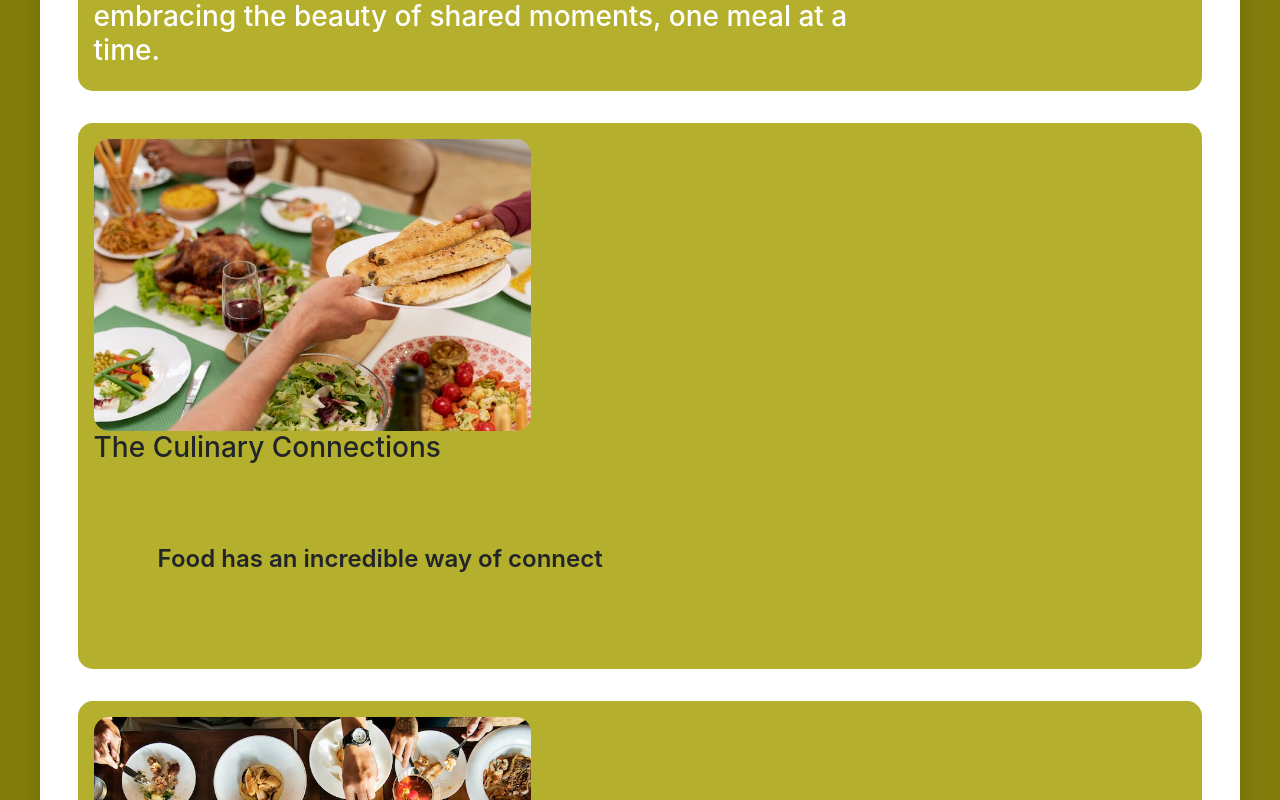
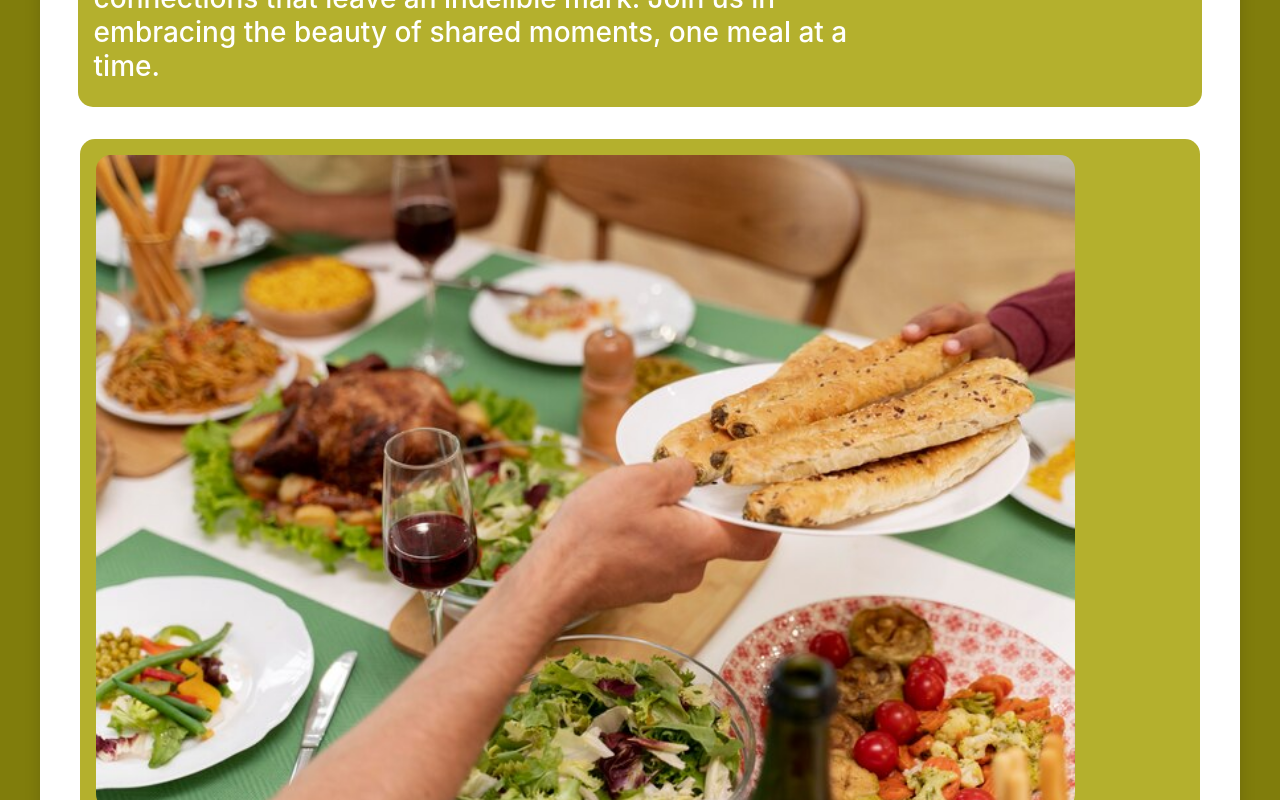
Before and after one commit to Tarek994/new-react-graphql, a React (Create React App) app: page /#/ in a window 1280 px wide. Shown: the part 1140-1940 px from the top of the page. Built offline with nearby package versions, Linux system fonts and the light colour scheme.

Commit message:
style(home.css): update the homapage style

```diff
--- a/src/components/pages/home/home.css
+++ b/src/components/pages/home/home.css
@@ -9,7 +9,7 @@
 }
 
 .main-hero {
-  min-height:13rem;
+  min-height: 13rem;
   margin: 3rem auto;
 }
 
@@ -18,11 +18,8 @@
   margin: 2rem 0rem;
   font-family: 'Tilt Prism', cursive;
   font-weight: 900;
-  width:50%;
-
+  width: 50%;
 }
-
-
 
 .image {
   margin: 2rem auto;
@@ -33,52 +30,58 @@
   border-radius: 15px;
 }
 
-/* home.css */
+/* hero */
 
 .image img {
   max-width: 90%;
   height: auto;
   border-radius: 15px;
+}
 
+.image h3 {
+  margin-top: 2rem;
 }
 
 .hero-text {
+  text-align: start;
   flex-wrap: wrap;
   width: 100%;
   font-weight: 600;
   font-size: 30px;
   padding: 1rem;
   color: #807d0c;
-
 }
 
 .img-text {
   margin-top: 3rem;
   color: #fff;
   width: 70%;
-
 }
 
 .third-part img {
+  text-align: end;
   border-radius: 15px;
-  max-width: 40%;
-  height: auto;
+  width: 90%;
   border-radius: 15px;
 }
 
 .third-part {
-  margin: 2rem auto;
+  text-align: start;
+  margin: 2rem;
   max-width: 95%;
   padding: 1rem;
-  text-align: start;
   background-color: #b4b02d;
   border-radius: 15px;
+  min-height: 70rem;
+}
+
+.third-part h3 {
+  margin-top: 2rem;
 }
 
 .third-part-text {
-  margin: 5rem 4rem;
-  font-weight: 600;
-
+  width: 80%;
+  margin: 5rem 0rem;
 }
 
 /* footer */
@@ -86,48 +89,45 @@
 .footer {
   margin: auto;
   border-radius: 15px;
-  background-color:#b4b02d;
+  background-color: #b4b02d;
   justify-content: space-between;
   align-items: flex-start;
-  padding:3rem 1rem;
+  padding: 3rem 1rem;
   max-width: 95%;
   display: flex;
   flex-direction: column;
 }
 
-.footer-one{
+.footer-one {
   display: flex;
 }
 
 .footer-title {
-  color:#000;
+  color: #000;
   font-family: 'Tilt Prism', cursive;
-  width:30%;
+  width: 30%;
   width: min-content;
   text-align: start;
-
 }
 
 .footer-text {
   margin-left: 5rem;
   width: 70%;
   text-align: start;
-
 }
 
 .social-icon {
   margin-top: 20px;
   text-align: center;
   text-decoration: none;
-  margin-top:2rem;
-  margin-left:11rem;
-
+  margin-top: 2rem;
+  margin-left: 11rem;
 }
 
 .social-icon a {
-  color:#fff;
-  padding:0.5rem;
-  border-radius:15px;
-  background-color:#807d0c;
+  color: #fff;
+  padding: 0.5rem;
+  border-radius: 15px;
+  background-color: #807d0c;
   margin-left: 1rem;
 }
```
